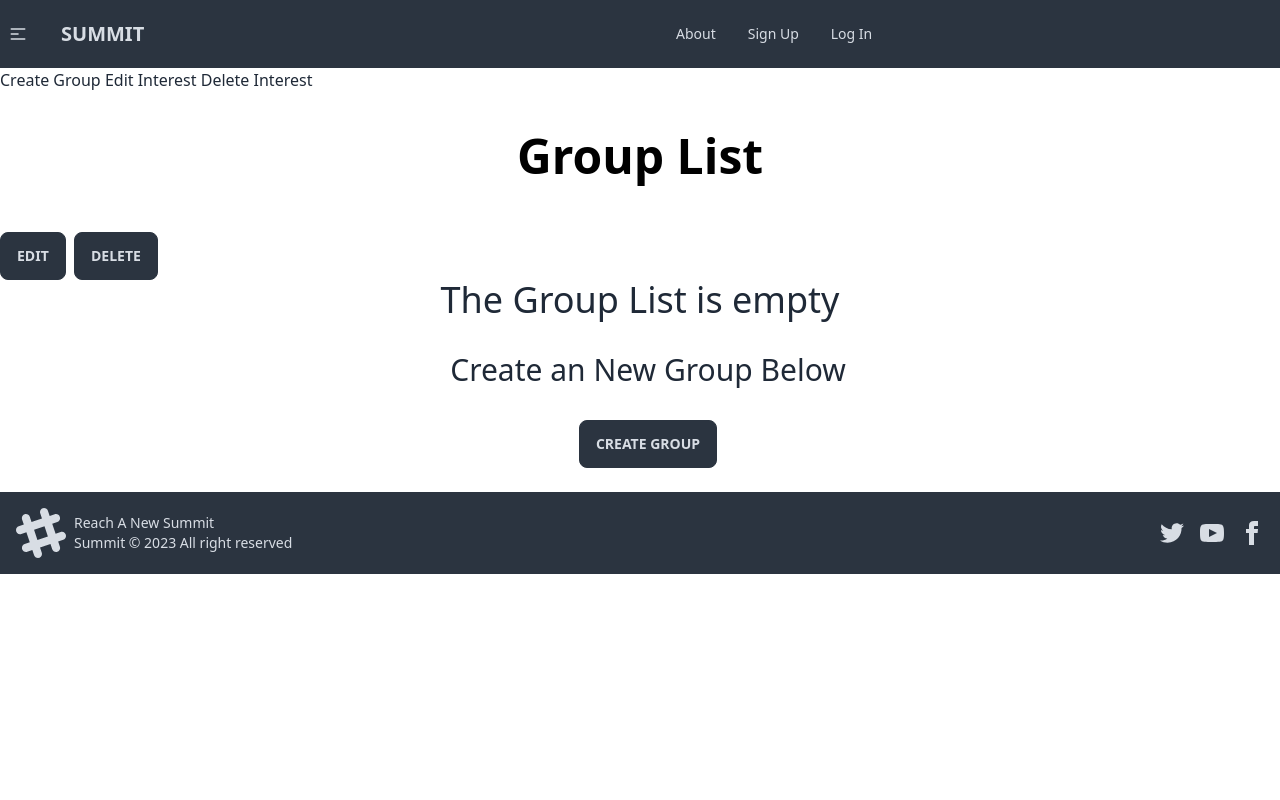
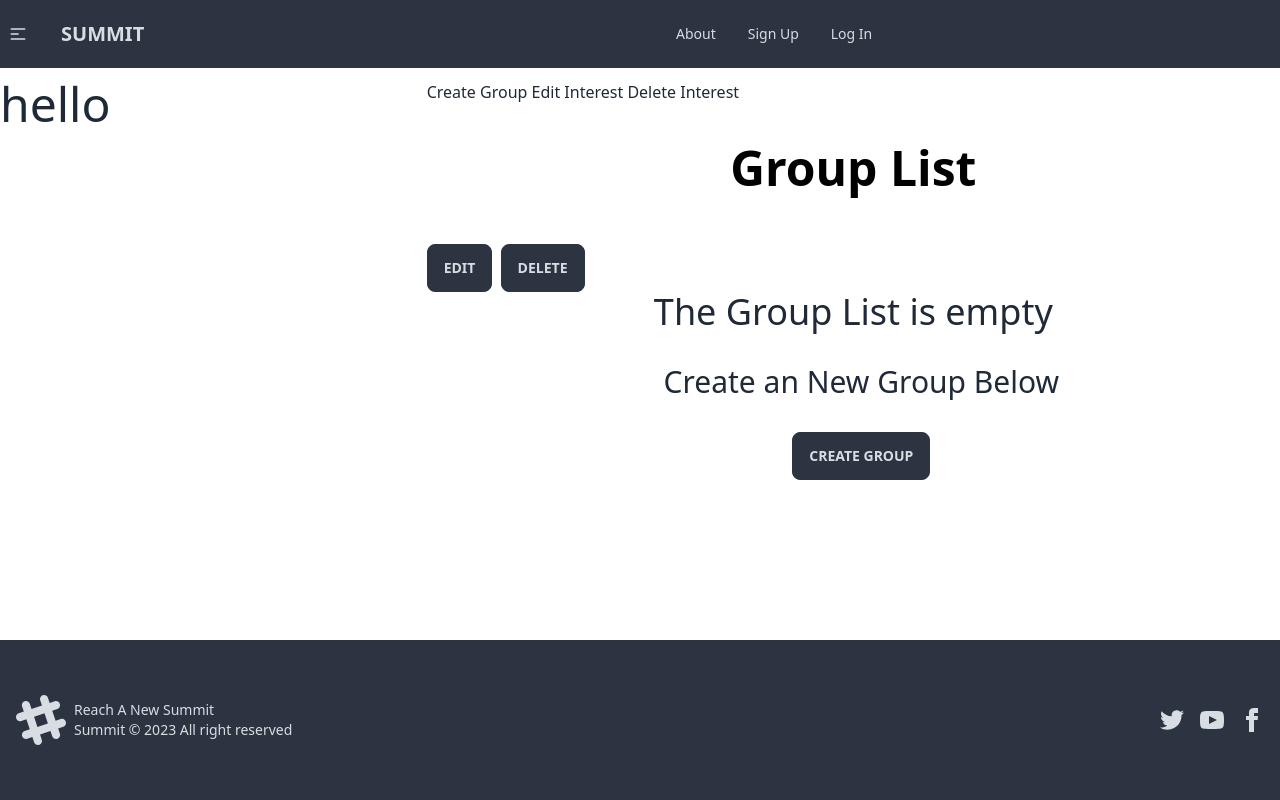
Before and after one commit to Bharatchandran/summitPrj3, a Django app: page /interests/1/groups/ in a window 1280 px wide. Run offline with Django 4.2, Linux system fonts and the light colour scheme; data that the repository does not hold is empty; some libraries are stand-ins or nearby versions.

Commit message:
grid for detail and list

```diff
--- a/main_app/templates/base.html
+++ b/main_app/templates/base.html
@@ -10,7 +10,7 @@
     <script src="https://cdn.tailwindcss.com"></script>
 </head>
 <body>
-    <header>
+    <header class="h-[10vh]">
         <div class="navbar bg-neutral text-neutral-content">
             <div class="navbar-start flex items-center space-x-4">
                 <div class="dropdown  ">
@@ -47,11 +47,15 @@
             </div>
         </div>
     </header>
-    <main class="w-screen">
+    <main class="w-screen h-[70vh]">
+
+        <div class="grid grid-cols-6">
         {% block content%}
         {% endblock %}
+        </div>
+
     </main>
-    <footer class="footer items-center p-4 bg-neutral text-neutral-content">
+    <footer class="footer items-center p-4 bg-neutral text-neutral-content h-[20vh]">
         <div class="items-center grid-flow-col">
         <svg width="50" height="50" viewBox="0 0 24 24" xmlns="http://www.w3.org/2000/svg" fill-rule="evenodd" clip-rule="evenodd" class="fill-current"><path d="M22.672 15.226l-2.432.811.841 2.515c.33 1.019-.209 2.127-1.23 2.456-1.15.325-2.148-.321-2.463-1.226l-.84-2.518-5.013 1.677.84 2.517c.391 1.203-.434 2.542-1.831 2.542-.88 0-1.601-.564-1.86-1.314l-.842-2.516-2.431.809c-1.135.328-2.145-.317-2.463-1.229-.329-1.018.211-2.127 1.231-2.456l2.432-.809-1.621-4.823-2.432.808c-1.355.384-2.558-.59-2.558-1.839 0-.817.509-1.582 1.327-1.846l2.433-.809-.842-2.515c-.33-1.02.211-2.129 1.232-2.458 1.02-.329 2.13.209 2.461 1.229l.842 2.515 5.011-1.677-.839-2.517c-.403-1.238.484-2.553 1.843-2.553.819 0 1.585.509 1.85 1.326l.841 2.517 2.431-.81c1.02-.33 2.131.211 2.461 1.229.332 1.018-.21 2.126-1.23 2.456l-2.433.809 1.622 4.823 2.433-.809c1.242-.401 2.557.484 2.557 1.838 0 .819-.51 1.583-1.328 1.847m-8.992-6.428l-5.01 1.675 1.619 4.828 5.011-1.674-1.62-4.829z"></path></svg>
         <p>Reach A New Summit<br/>Summit © 2023 All right reserved</p>
--- a/main_app/templates/main_app/group_detail.html
+++ b/main_app/templates/main_app/group_detail.html
@@ -1,6 +1,9 @@
 {% extends 'base.html'%}
 {% block content%}
-
+<div class="col-span-2">
+    <h1 class="text-5xl">hello</h1>
+    </div>
+<div class="col-span-4">
 <h1>{{group.name}} Details</h1>
     <div class="card">
         <div class="card-content">
@@ -56,5 +59,6 @@
     </div>
 
     </div>
+</div>
 
 {% endblock %}
--- a/main_app/templates/main_app/group_list.html
+++ b/main_app/templates/main_app/group_list.html
@@ -1,6 +1,11 @@
 
 {% extends 'base.html'%}
 {% block content%}
+
+<div class="col-span-2">
+<h1 class="text-5xl">hello</h1>
+</div>
+<div class="col-span-4">
 <a href="{%url 'group_new' interest_id %}">Create Group</a>
 <a href="{%url 'interest_update' interest_id %}">Edit Interest</a>
 <a href="{%url 'interest_delete' interest_id %}">Delete Interest</a>
@@ -47,4 +52,6 @@
         <a class="btn btn-neutral mb-6" href="{%url 'group_new' interest_id %}">Create Group</a>
     </div>
 </div>
+</div>
+
 {% endblock %}
```
